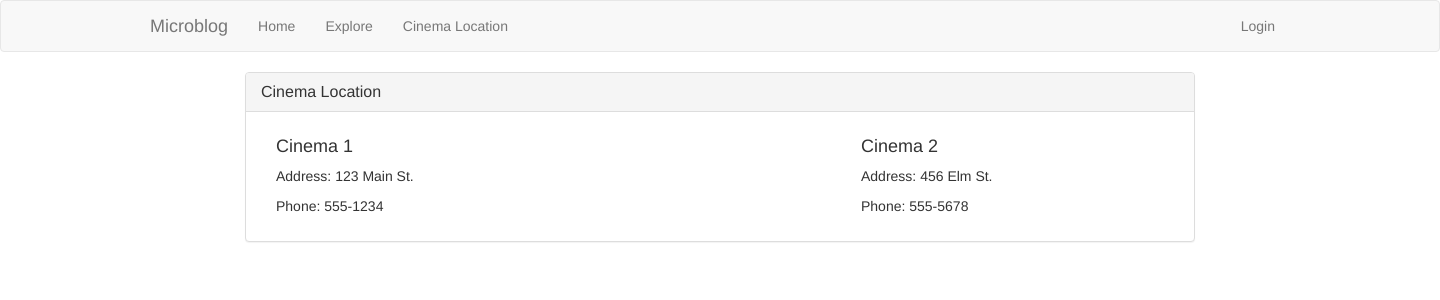
After one commit to Kelvin0124/D01, a Flask app: page /cinema in a window 1440 px wide. The commit adds this page. Shown: the top 300 px of the page. Run offline with Flask 3, Linux system fonts and the light colour scheme; some libraries are stand-ins or nearby versions.

Commit message:
update cinema location

```diff
--- a/app/__init__.py
+++ b/app/__init__.py
@@ -1,7 +1,7 @@
 import logging
 from logging.handlers import RotatingFileHandler, SMTPHandler
 import os
-from flask import Flask, request
+from flask import Flask, request, render_template
 from app.config import Config
 from flask_sqlalchemy import SQLAlchemy
 from flask_migrate import Migrate
@@ -56,5 +56,8 @@ if not app.debug:
 def get_locale():
     return request.accept_languages.best_match(app.config['LANGUAGES'])
 
+
+
+
 # You must keep the routes at the end.
 from app import routes, errors
--- a/app/routes.py
+++ b/app/routes.py
@@ -189,3 +189,15 @@ def unfollow(username):
     db.session.commit()
     flash(_('You are not following %(username)s.', username=username))
     return redirect(url_for('user', username=username))
+
+@app.route('/cinema')
+def cinema_location():
+    return render_template('Cinema Location.html.j2')
+
+@app.route('/cinema-details', endpoint='cinema_details')
+def cinema_details():
+    address = '123 Main St, Hong Kong'
+    phone = '123-456-7890'
+    email = 'info@cinema.com.hk'
+    website = 'https://www.cinema.com.hk'
+    return render_template('Cinema Location.html.j2', address=address, phone=phone, email=email, website=website)
--- /dev/null
+++ b/app/templates/Cinema Location.html.j2
@@ -0,0 +1,33 @@
+{% extends "base.html.j2" %}
+
+{% block title %}
+    Cinema Location - {{ super() }}
+{% endblock %}
+
+{% block content %}
+    <div class="row">
+        <div class="col-md-8 col-md-offset-2">
+            <div class="panel panel-default">
+                <div class="panel-heading">
+                    <h3 class="panel-title">Cinema Location</h3>
+                </div>
+                <div class="panel-body">
+                    <div class="container">
+                        <div class="row">
+                            <div class="col-md-6">
+                                <h4>Cinema 1</h4>
+                                <p>Address: 123 Main St.</p>
+                                <p>Phone: 555-1234</p>
+                            </div>
+                            <div class="col-md-6">
+                                <h4>Cinema 2</h4>
+                                <p>Address: 456 Elm St.</p>
+                                <p>Phone: 555-5678</p>
+                            </div>
+                        </div>
+                    </div>
+                </div>
+            </div>
+        </div>
+    </div>
+{% endblock %}
--- a/app/templates/base.html.j2
+++ b/app/templates/base.html.j2
@@ -29,6 +29,9 @@
                     </li>
                     <li>
                         <a href="{{ url_for('explore') }}">{{ _('Explore') }}</a>
+                    </li>
+                    <li>
+                        <a href="{{ url_for('cinema_location') }}">{{ _('Cinema Location') }}</a>
                     </li>
                 </ul>
                 <ul class="nav navbar-nav navbar-right">
```
